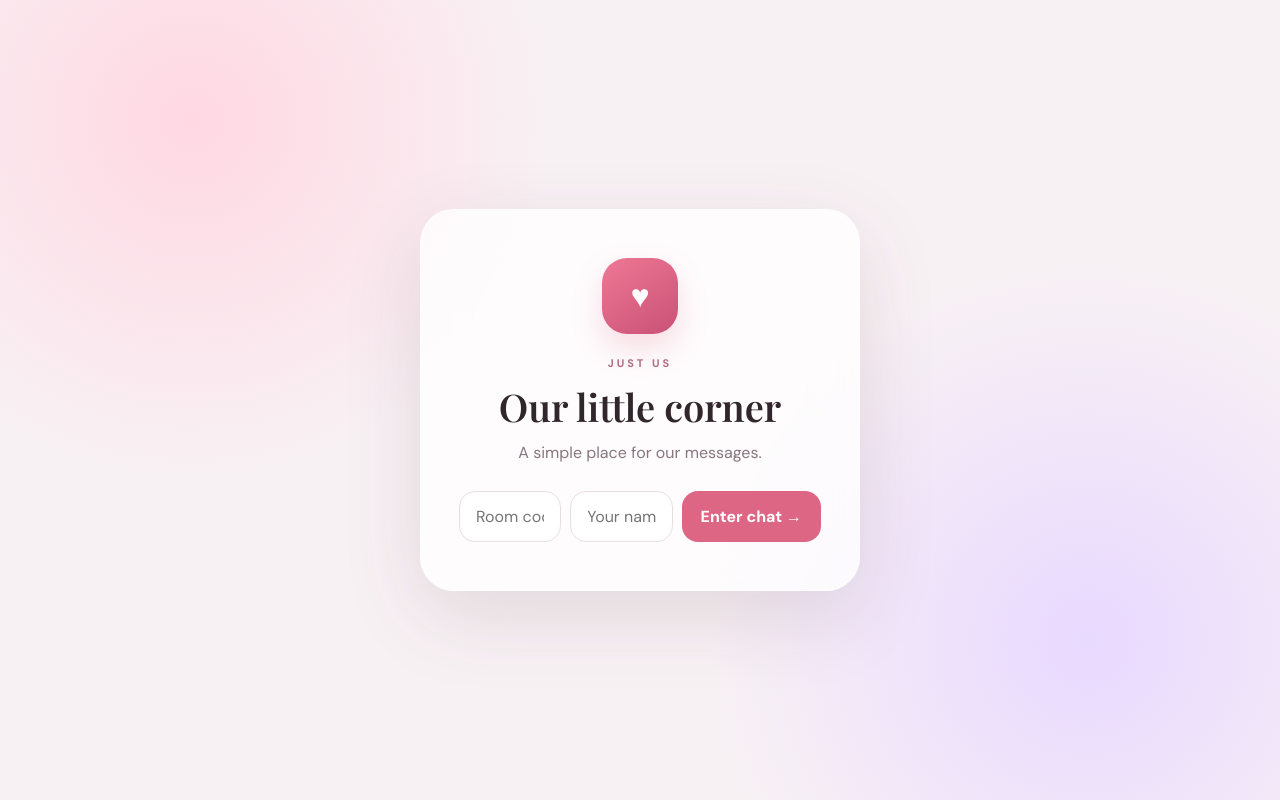
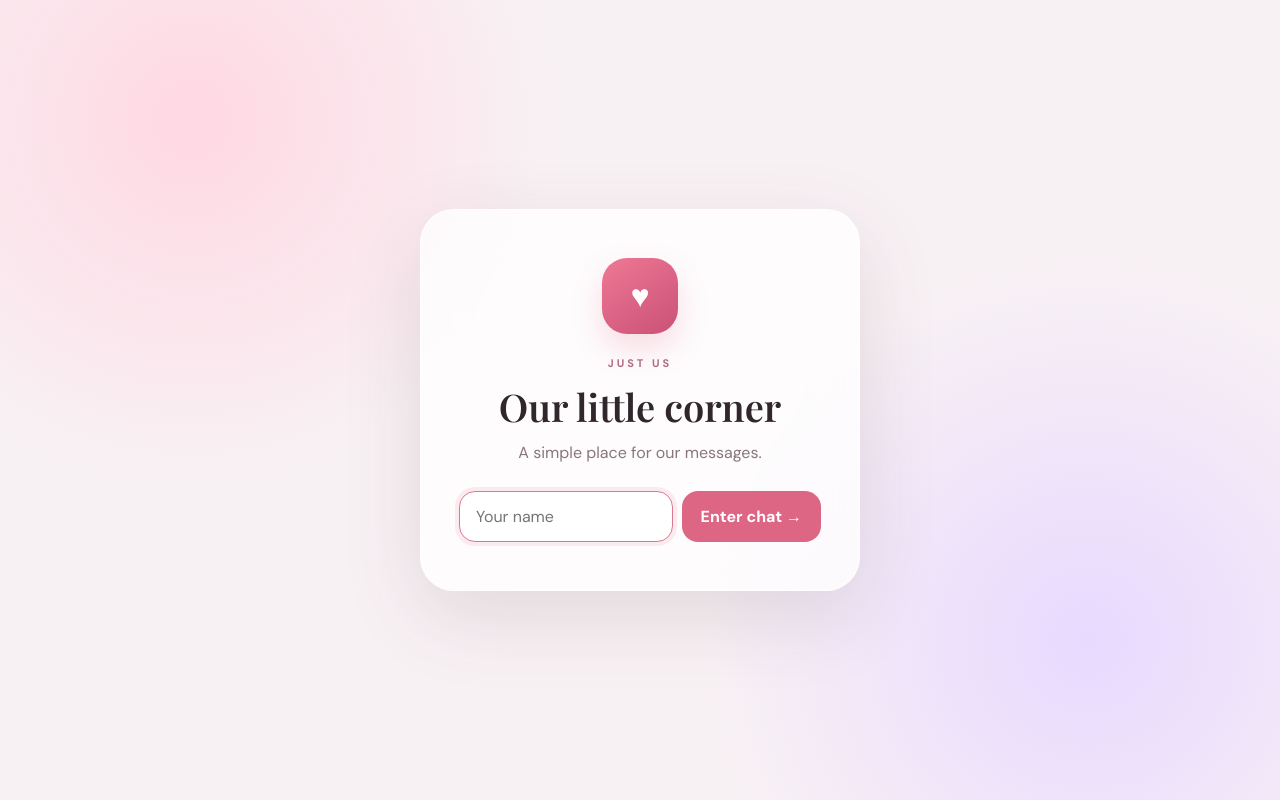
Before and after one commit to waghprashant98/couple-chat, an Angular app in the folder client/: page / in a window 1280 px wide. Built offline with nearby package versions, Linux system fonts and the light colour scheme.

Commit message:
Remove room ID input and fix WhatsApp time

```diff
--- a/client/src/main.ts
+++ b/client/src/main.ts
@@ -16,6 +16,7 @@ interface ChatMessage {
   selector: 'app-root',
   standalone: true,
   imports: [CommonModule, FormsModule],
+
   template: `
   <div class="shell">
 
@@ -36,20 +37,12 @@ interface ChatMessage {
         <form (ngSubmit)="join()">
 
           <input
-            [(ngModel)]="roomId"
-            name="roomId"
-            maxlength="100"
-            placeholder="Room code"
-            autocomplete="off"
-            required
-          >
-
-          <input
             [(ngModel)]="name"
             name="name"
             maxlength="24"
             placeholder="Your name"
             autocomplete="off"
+            autofocus
             required
           >
 
@@ -84,11 +77,13 @@ interface ChatMessage {
 
         </header>
 
+
         <main class="messages" #messageBox>
 
           <div class="date-pill">
             Today
           </div>
+
 
           @for (item of messages(); track item.id || $index) {
 
@@ -116,7 +111,7 @@ interface ChatMessage {
                   </div>
 
                   <time>
-                    {{ item.time }}
+                    {{ formatTime(item.time) }}
                     <span *ngIf="item.mine">✓✓</span>
                   </time>
 
@@ -129,6 +124,7 @@ interface ChatMessage {
           }
 
         </main>
+
 
         <form
           class="composer"
@@ -165,6 +161,16 @@ interface ChatMessage {
 })
 export class AppComponent implements OnDestroy {
 
+  // ==================================================
+  // FIXED PRIVATE ROOM
+  // ==================================================
+  // Room ID user ko enter nahi karna padega.
+  // Dono users automatically isi room mein jayenge.
+  // ==================================================
+
+  private readonly roomId = 'our-private-chat-9x7m2k8p';
+
+
   joined = signal(false);
 
   online = signal(false);
@@ -172,8 +178,6 @@ export class AppComponent implements OnDestroy {
   typing = signal('');
 
   messages = signal<ChatMessage[]>([]);
-
-  roomId = '';
 
   name = '';
 
@@ -184,19 +188,17 @@ export class AppComponent implements OnDestroy {
   private typingTimer?: ReturnType<typeof setTimeout>;
 
 
+  // ==================================================
+  // JOIN CHAT
+  // ==================================================
+
   join() {
-
-    this.roomId = this.roomId
-      .trim()
-      .toLowerCase()
-      .replace(/[^a-z0-9_-]/g, '')
-      .slice(0, 100);
 
     this.name = this.name
       .trim()
       .slice(0, 24);
 
-    if (!this.roomId || !this.name) {
+    if (!this.name) {
       return;
     }
 
@@ -205,12 +207,14 @@ export class AppComponent implements OnDestroy {
     this.socket = io();
 
 
-    // Connected
+    // ==================================================
+    // CONNECT
+    // ==================================================
+
     this.socket.on('connect', () => {
 
       this.online.set(true);
 
-      // IMPORTANT:
       // Server expects roomId + name
       this.socket?.emit('join', {
         roomId: this.roomId,
@@ -220,7 +224,10 @@ export class AppComponent implements OnDestroy {
     });
 
 
-    // Connection closed
+    // ==================================================
+    // DISCONNECT
+    // ==================================================
+
     this.socket.on('disconnect', () => {
 
       this.online.set(false);
@@ -228,7 +235,10 @@ export class AppComponent implements OnDestroy {
     });
 
 
-    // Database history
+    // ==================================================
+    // DATABASE CHAT HISTORY
+    // ==================================================
+
     this.socket.on(
       'history',
       (history: ChatMessage[]) => {
@@ -246,7 +256,10 @@ export class AppComponent implements OnDestroy {
     );
 
 
-    // New message
+    // ==================================================
+    // NEW MESSAGE
+    // ==================================================
+
     this.socket.on(
       'message',
       (message: ChatMessage) => {
@@ -265,7 +278,10 @@ export class AppComponent implements OnDestroy {
     );
 
 
-    // System message
+    // ==================================================
+    // SYSTEM MESSAGE
+    // ==================================================
+
     this.socket.on(
       'system',
       (text: string) => {
@@ -285,7 +301,10 @@ export class AppComponent implements OnDestroy {
     );
 
 
-    // Typing
+    // ==================================================
+    // TYPING
+    // ==================================================
+
     this.socket.on(
       'typing',
       (who: string) => {
@@ -309,6 +328,10 @@ export class AppComponent implements OnDestroy {
     );
 
 
+    // ==================================================
+    // STOP TYPING
+    // ==================================================
+
     this.socket.on(
       'stopTyping',
       () => {
@@ -319,12 +342,18 @@ export class AppComponent implements OnDestroy {
     );
 
 
-    // Join error
+    // ==================================================
+    // JOIN ERROR
+    // ==================================================
+
     this.socket.on(
       'joinError',
       (error: string) => {
 
-        console.error('Join error:', error);
+        console.error(
+          'Join error:',
+          error
+        );
 
         this.joined.set(false);
 
@@ -333,6 +362,10 @@ export class AppComponent implements OnDestroy {
 
   }
 
+
+  // ==================================================
+  // SEND MESSAGE
+  // ==================================================
 
   send() {
 
@@ -360,6 +393,10 @@ export class AppComponent implements OnDestroy {
   }
 
 
+  // ==================================================
+  // TYPING HANDLER
+  // ==================================================
+
   handleTyping() {
 
     if (
@@ -369,19 +406,57 @@ export class AppComponent implements OnDestroy {
       return;
     }
 
-    this.socket.emit('typing');
+    this.socket.emit(
+      'typing'
+    );
 
-    clearTimeout(this.typingTimer);
+    clearTimeout(
+      this.typingTimer
+    );
 
     this.typingTimer = setTimeout(
       () => {
-        this.socket?.emit('stopTyping');
+        this.socket?.emit(
+          'stopTyping'
+        );
       },
       900
     );
 
   }
 
+
+  // ==================================================
+  // WHATSAPP STYLE TIME
+  // ==================================================
+
+  formatTime(time: string): string {
+
+    if (!time) {
+      return '';
+    }
+
+    const date = new Date(time);
+
+    if (isNaN(date.getTime())) {
+      return time;
+    }
+
+    return date.toLocaleTimeString(
+      'en-IN',
+      {
+        hour: 'numeric',
+        minute: '2-digit',
+        hour12: true
+      }
+    );
+
+  }
+
+
+  // ==================================================
+  // AUTO SCROLL
+  // ==================================================
 
   private scrollSoon() {
 
@@ -393,14 +468,20 @@ export class AppComponent implements OnDestroy {
         ) as HTMLElement | null;
 
       if (el) {
+
         el.scrollTop =
           el.scrollHeight;
+
       }
 
     });
 
   }
 
+
+  // ==================================================
+  // CLEANUP
+  // ==================================================
 
   ngOnDestroy() {
 
@@ -415,6 +496,10 @@ export class AppComponent implements OnDestroy {
 }
 
 
+// ==================================================
+// BOOTSTRAP
+// ==================================================
+
 bootstrapApplication(
   AppComponent
 ).catch(console.error);
```
